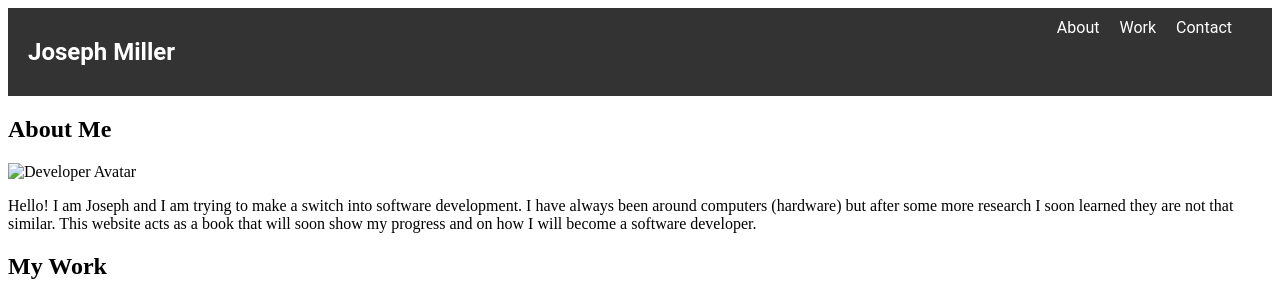
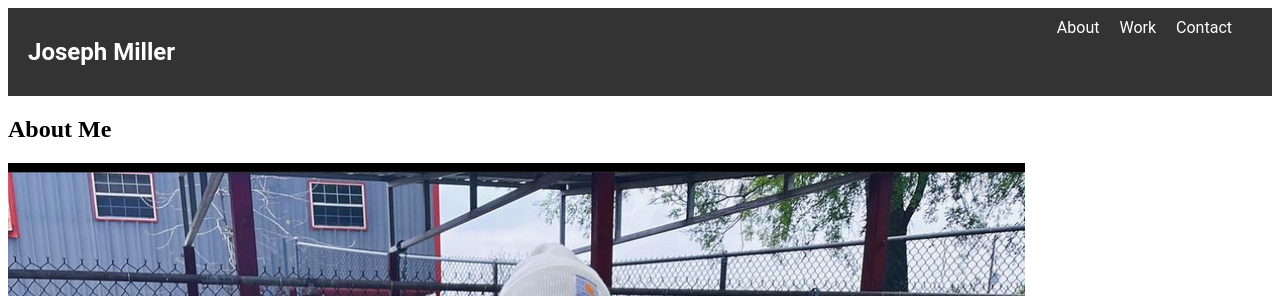
Before and after one commit to Jo-M04/Personal-Portfolio, a plain HTML site: page index.html in a window 1280 px wide. Shown: the top 296 px of the page. Drawn offline with Linux system fonts and the light colour scheme.

Commit message:
added photo

```diff
--- a/index.html
+++ b/index.html
@@ -22,7 +22,7 @@
     <main>
         <section id="about">
             <h2>About Me</h2>
-            <img src="assets/8095FBDA-3BDA-46C3-BD3A-0F97AD06B2C6_1_105_c.jpeg" alt="Developer Avatar">
+            <img src="8095FBDA-3BDA-46C3-BD3A-0F97AD06B2C6_1_105_c.jpeg" alt="Developer Avatar">
             <p>Hello! I am Joseph and I am trying to make a switch into software development. I have always been around computers (hardware) but after some more research I soon learned they are not that similar. This website acts as a book that will soon show my progress and on how I will become a software developer.</p>
         </section>
 
```
